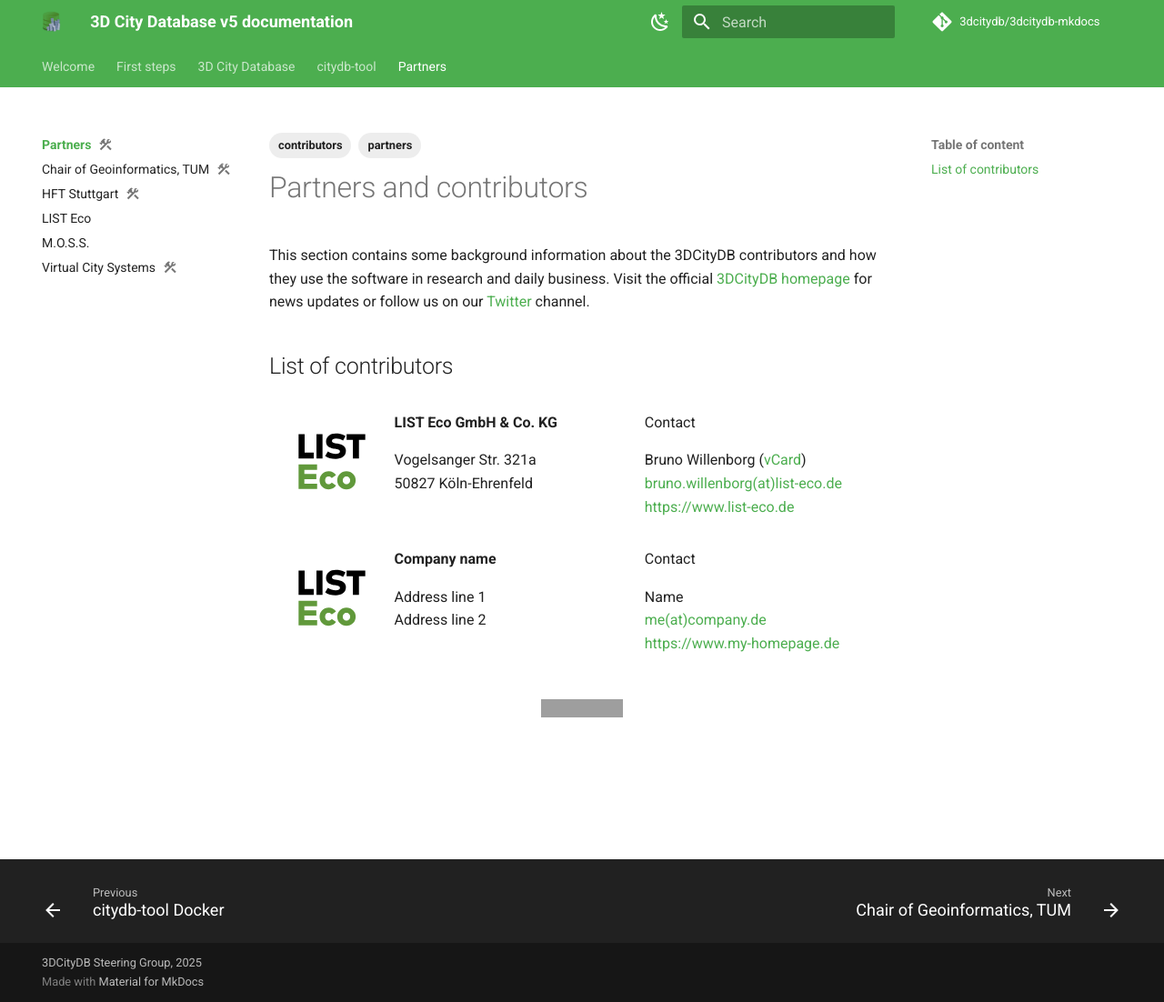
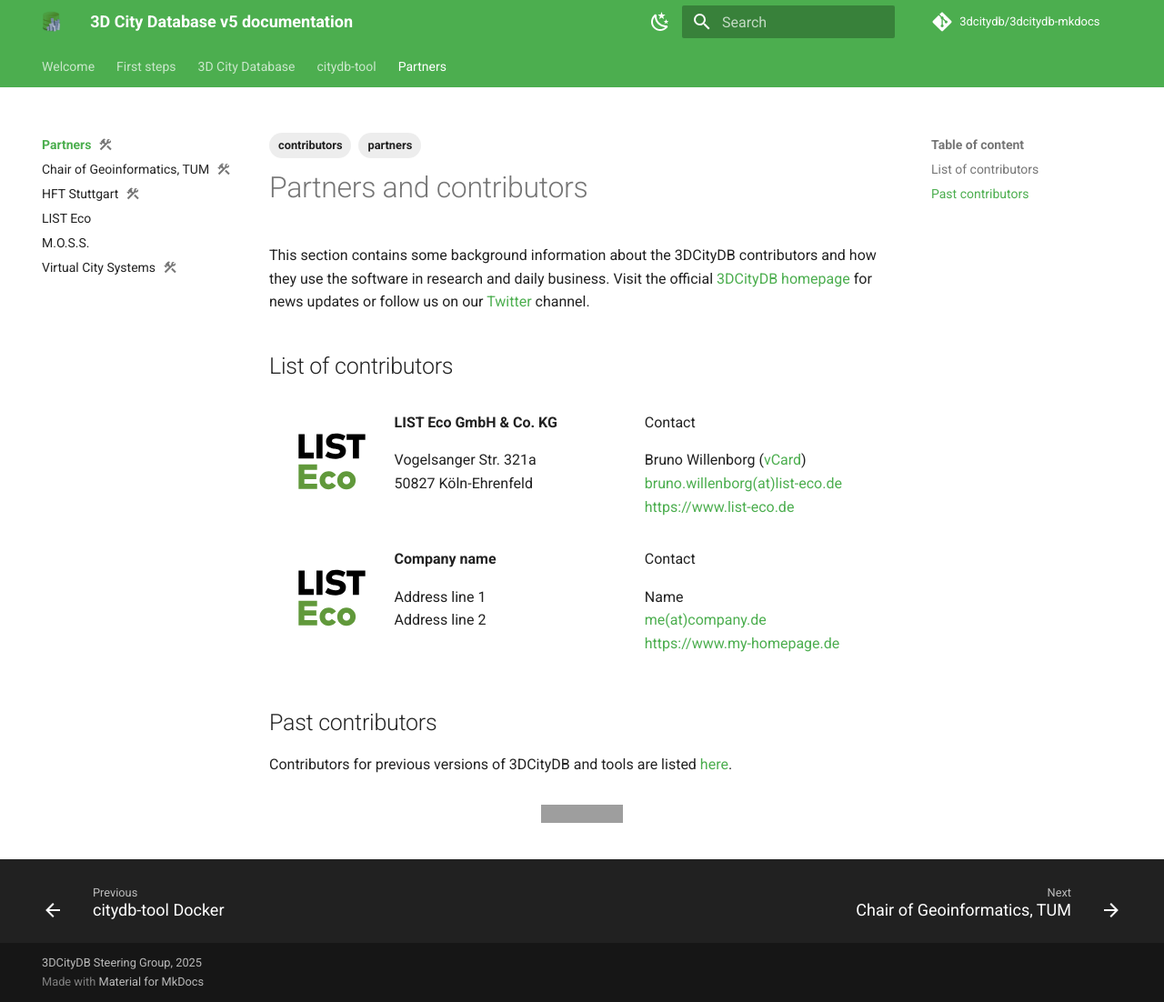
Before and after one commit to BWibo/3dcitydb-mkdocs, an MkDocs documentation site: the page built from docs/partners/index.md, in a window 1280 px wide and 1102 px high. Shown: the whole window at 91% size. Built offline with MkDocs 1.6.1 and Material for MkDocs 9.7.7, drawn with Linux system fonts in a browser that asks for light colours; comment, search, counter and statistics services are not loaded; grey boxes are pictures that could not be loaded.

Commit message:
Add link to prev. contributprs

```diff
--- a/docs/partners/index.md
+++ b/docs/partners/index.md
@@ -65,6 +65,10 @@
   </div>
 </div>
 
+## Past contributors
+
+Contributors for previous versions of 3DCityDB and tools are listed [here](https://3dcitydb-docs.readthedocs.io/en/latest/appendix/contributors.html){target="blank"}.
+
 [![Hits](https://hits.seeyoufarm.com/api/count/incr/badge.svg?url=https%3A%2F%2F3dcitydb.github.io%2F3dcitydb-mkdocs%2Fpartners%2Findex%2F&count_bg=%2379C83D&title_bg=%23555555&icon=&icon_color=%23E7E7E7&title=Visitors&edge_flat=false)](https://hits.seeyoufarm.com/#history)
 
 /// caption
```
